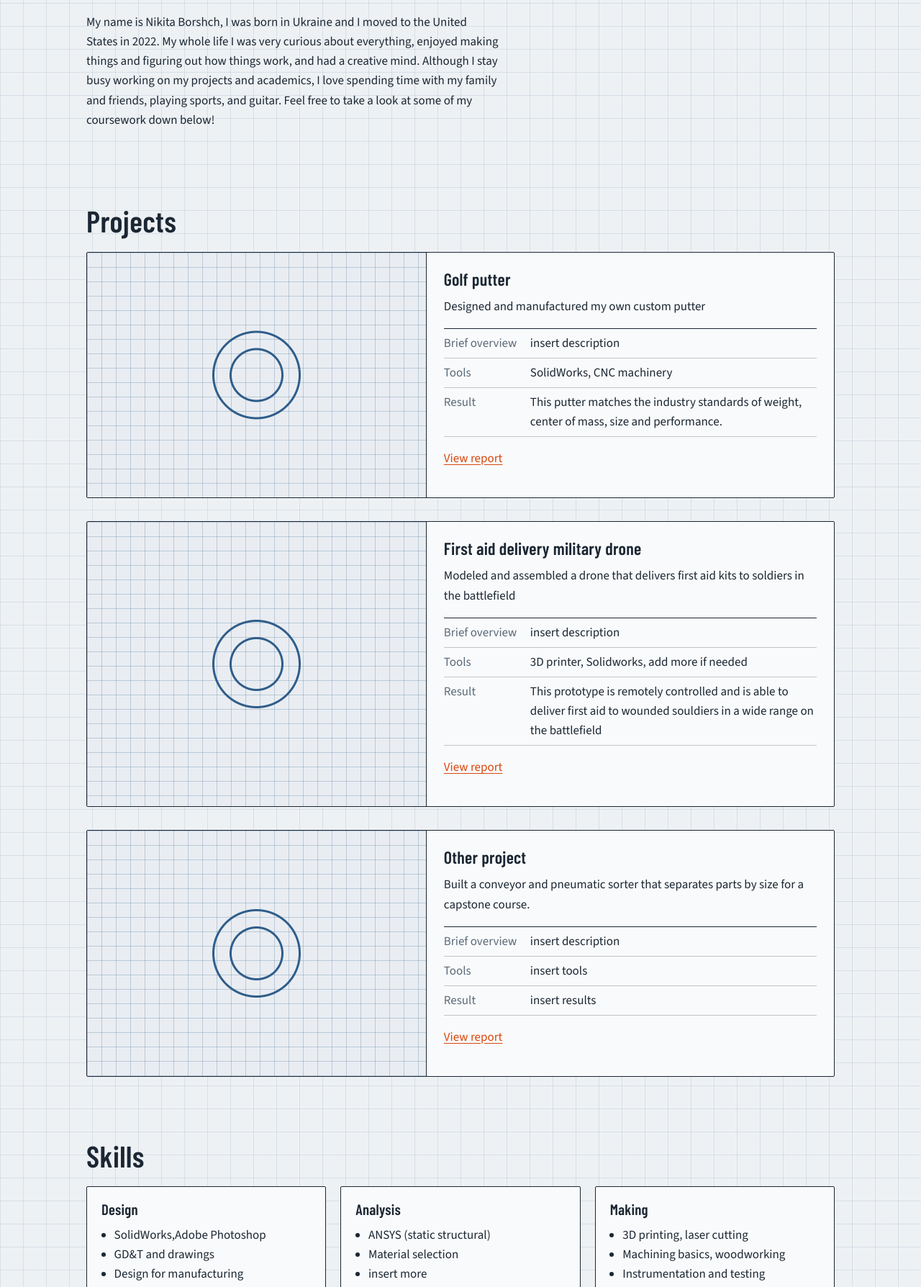
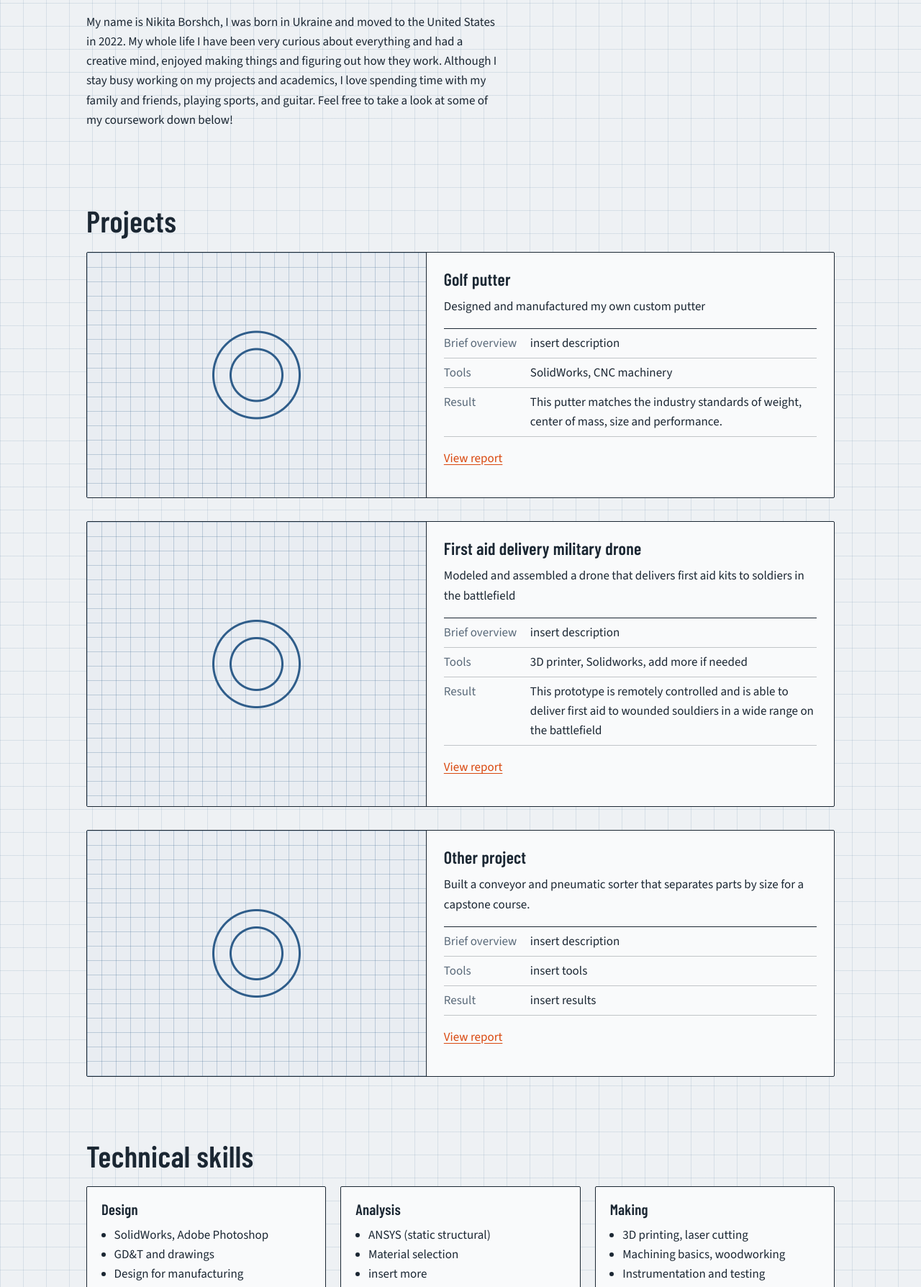
Before and after one commit to nborshch23/myportfolio, a plain HTML site: page index.html in a window 1280 px wide. Shown: the part 732-2520 px from the top of the page at 72% size. Drawn offline with nearby package versions, Linux system fonts and the light colour scheme.

Commit message:
Add files via upload

```diff
--- a/index.html
+++ b/index.html
@@ -238,7 +238,7 @@ footer { padding: 3rem 0; color: var(--muted); font-size: .95rem; }
 <section id="about">
   <div class="wrap">
     <h2>About</h2>
-    <p>My name is Nikita Borshch, I was born in Ukraine and I moved to the United States in 2022. My whole life I was very curious about everything, enjoyed making things and figuring out how things work, and had a creative mind. Although I stay busy working on my projects and academics, I love spending time with my family and friends, playing sports, and guitar. Feel free to take a look at some of my coursework down below!</p>
+    <p>My name is Nikita Borshch, I was born in Ukraine and moved to the United States in 2022. My whole life I have been very curious about everything and had a creative mind, enjoyed making things and figuring out how they work. Although I stay busy working on my projects and academics, I love spending time with my family and friends, playing sports, and guitar. Feel free to take a look at some of my coursework down below!</p>
   </div>
 </section>
 
@@ -298,11 +298,11 @@ footer { padding: 3rem 0; color: var(--muted); font-size: .95rem; }
 <!-- ================= SKILLS ================= -->
 <section id="skills">
   <div class="wrap">
-    <h2>Skills</h2>
+    <h2>Technical skills</h2>
     <div class="skills">
       <div class="skill-group">
         <h3>Design</h3>
-        <ul><li>SolidWorks,Adobe Photoshop</li><li>GD&amp;T and drawings</li><li>Design for manufacturing</li></ul>
+        <ul><li>SolidWorks, Adobe Photoshop</li><li>GD&amp;T and drawings</li><li>Design for manufacturing</li></ul>
       </div>
       <div class="skill-group">
         <h3>Analysis</h3>
@@ -340,7 +340,7 @@ footer { padding: 3rem 0; color: var(--muted); font-size: .95rem; }
   <div class="wrap">
     <div class="contact">
       <h2>Contact</h2>
-      <p>I’m open to internship opportunities. The quickest way to reach me is at nikvizirka06@gmail.com</p>
+      <p>I am open to internship opportunities. The quickest way to reach me is at nikvizirka06@gmail.com</p>
       <div class="btns">
         <a class="btn alt" href="https://www.linkedin.com/in/nikita-borshch-047151388/">LinkedIn</a>
       </div>
```
